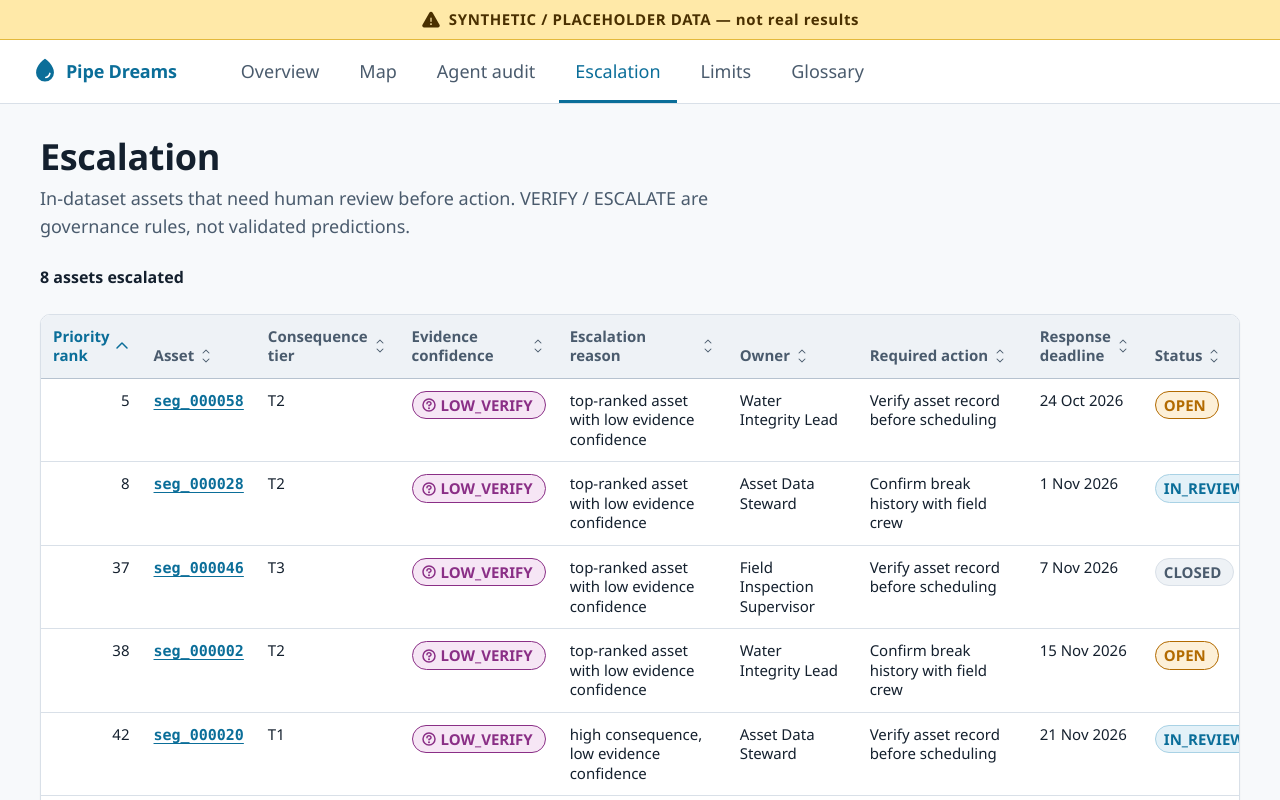
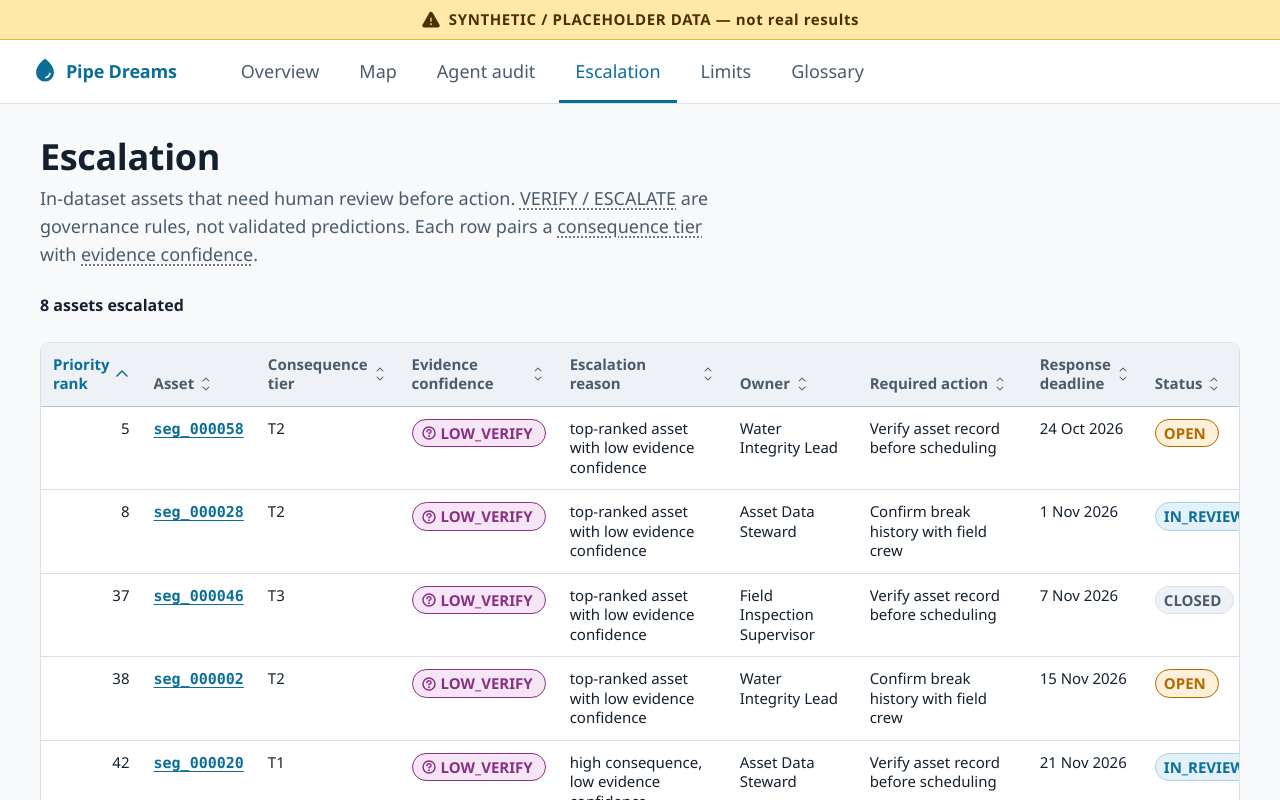
Before and after one commit to Masroor73/pipe-dreams, a React (Vite) app in the folder frontend/: page /escalation in a window 1280 px wide. Shown: the top 800 px of the page. Built offline with nearby package versions, Linux system fonts and the light colour scheme.

Commit message:
feat(frontend): glossary terms on Audit, Escalation and Limits

```diff
--- a/frontend/src/components/Audit/CandidateGate.tsx
+++ b/frontend/src/components/Audit/CandidateGate.tsx
@@ -1,5 +1,6 @@
 import type { CandidateResult } from '../../types/api';
 import { DecisionPill } from '../Pill/Pill';
+import { Term } from '../Term/Term';
 import { formatNumber } from '../../lib/format';
 import styles from './Audit.module.css';
 
@@ -17,7 +18,9 @@ export function CandidateGate({ candidate }: { candidate: CandidateResult }) {
             <th scope="col">Pooled V1</th>
             <th scope="col">Pooled candidate</th>
             <th scope="col">Difference</th>
-            <th scope="col">Bootstrap SE</th>
+            <th scope="col">
+              <Term id="bootstrap_se">Bootstrap SE</Term>
+            </th>
             <th scope="col">Required delta</th>
             <th scope="col">Decision</th>
           </tr>
--- a/frontend/src/components/Limits/DataQualityPanel.tsx
+++ b/frontend/src/components/Limits/DataQualityPanel.tsx
@@ -1,8 +1,10 @@
+import type { ReactNode } from 'react';
+import { Term } from '../Term/Term';
 import type { DataQuality } from '../../types/api';
 import { formatNumber, formatPct } from '../../lib/format';
 import styles from './Limits.module.css';
 
-function Stat({ value, label }: { value: string; label: string }) {
+function Stat({ value, label }: { value: string; label: ReactNode }) {
   return (
     <div className={styles.stat}>
       <span className={styles.statValue}>{value}</span>
@@ -38,10 +40,12 @@ export function DataQualityPanel({ data }: { data: DataQuality }) {
         <Stat value={formatNumber(data.rows_dropped_missing_coordinates)} label="rows dropped — missing coordinates" />
         <Stat value={formatNumber(data.future_year_pipe_rows_excluded)} label="future-year pipe rows excluded" />
         <Stat value={formatNumber(data.planned_rows_excluded)} label="planned rows excluded" />
-        <Stat value={formatPct(data.unreachable_final_test_share, 0)} label="unreachable final-test share" />
+        <Stat value={formatPct(data.unreachable_final_test_share, 0)} label={<><Term id="reachable_share">unreachable</Term> final-test share</>} />
       </div>
       <div className={styles.sens}>
-        <h3 className={styles.subTitle}>Inactive-pipe sensitivity: capture at 5% budget</h3>
+        <h3 className={styles.subTitle}>
+          Inactive-pipe sensitivity: <Term id="capture">capture</Term> at 5% <Term id="length_budget">budget</Term>
+        </h3>
         <div className={styles.sensPair}>
           <Stat value={formatPct(data.inactive_sensitivity.included_capture_5pct, 1)} label="inactive included" />
           <Stat value={formatPct(data.inactive_sensitivity.excluded_capture_5pct, 1)} label="inactive excluded" />
--- a/frontend/src/pages/AuditPage.tsx
+++ b/frontend/src/pages/AuditPage.tsx
@@ -1,5 +1,6 @@
 import { useMemo } from 'react';
 import { useAudit } from '../hooks';
+import { Term } from '../components/Term/Term';
 import { AgentCinema } from '../components/Audit/AgentCinema';
 import { replayOrder } from '../components/Audit/replayFrames';
 import { useCinema } from '../components/Audit/useCinema';
@@ -19,7 +20,8 @@ export default function AuditPage() {
       <header className={styles.header}>
         <h1>Agent audit</h1>
         <p className={styles.intro}>
-          Autonomous loop: plan → evaluate → diagnose → test candidates → accept/reject → plan V2
+          Autonomous loop: plan <Term id="v1">V1</Term> → evaluate → diagnose → test{' '}
+          <Term id="candidates">candidates</Term> → accept/reject → plan <Term id="v2">V2</Term>
         </p>
       </header>
       <DataState
--- a/frontend/src/pages/EscalationPage.tsx
+++ b/frontend/src/pages/EscalationPage.tsx
@@ -1,3 +1,4 @@
+import { Term } from '../components/Term/Term';
 import { useEscalations } from '../hooks';
 import { DataState } from '../components/DataState/DataState';
 import { EscalationTable } from '../components/Escalation/EscalationTable';
@@ -12,8 +13,10 @@ export default function EscalationPage() {
       <header className={styles.header}>
         <h1>Escalation</h1>
         <p className={styles.intro}>
-          In-dataset assets that need human review before action. VERIFY / ESCALATE are governance rules, not
-          validated predictions.
+          In-dataset assets that need human review before action. <Term id="verify_escalate">VERIFY / ESCALATE</Term>{' '}
+          are governance rules, not validated predictions. Each row pairs a{' '}
+          <Term id="consequence_tier">consequence tier</Term> with{' '}
+          <Term id="evidence_confidence">evidence confidence</Term>.
         </p>
       </header>
       <DataState
```
